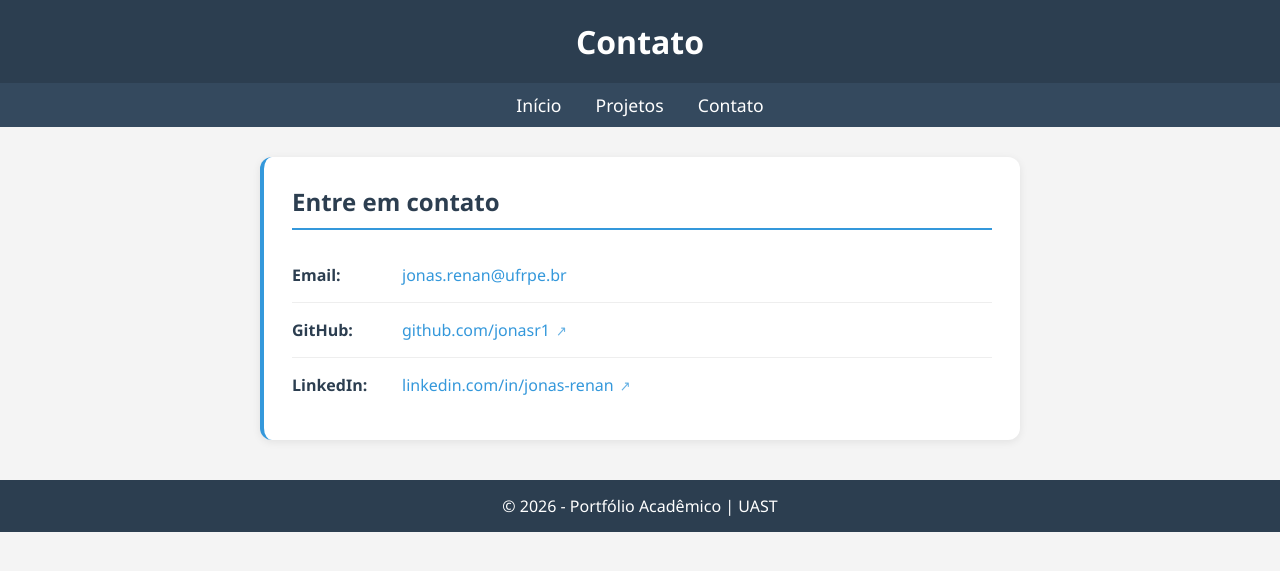
After one commit to jonasr1/portfolio-django, a Django app: page /portfolio/contact/ in a window 1280 px wide. The commit adds this page. Shown: the top 571 px of the page. Run offline with Django 5.2, Linux system fonts and the light colour scheme.

Commit message:
feat: add contact section and refactor technical names to English

```diff
--- a/core/templates/core/base.html
+++ b/core/templates/core/base.html
@@ -1,8 +1,8 @@
 {% load static %}
 <!DOCTYPE html>
 <html lang="pt-br">
-    <head>
-    <meta name="keywords" content="portfolio, django, projetos, programação">
+<head>
+    <meta name="keywords" content="portfolio, django, projects, programming">
     <meta name="description"
         content="{% block meta_description %}Portfólio{% endblock meta_description %}">
     <meta charset="UTF-8">
@@ -18,7 +18,8 @@
 
     <nav>
         <a href="{% url 'portfolio:home' %}">Início</a>
-        <a href="{% url 'portfolio:projetos' %}">Projetos</a>
+        <a href="{% url 'portfolio:projects' %}">Projetos</a>
+        <a href="{% url 'portfolio:contact' %}">Contato</a>
     </nav>
 
     <div class="container">
--- /dev/null
+++ b/portfolio/static/portfolio/css/contact.css
@@ -0,0 +1,84 @@
+.contact-section {
+    max-width: 760px;
+    margin: 30px auto;
+    padding: 28px;
+    background: #ffffff;
+    border-radius: 12px;
+    box-shadow: 0 2px 8px rgba(0, 0, 0, 0.08);
+    border-left: 4px solid #3498db;
+}
+
+.contact-section h2 {
+    color: #2c3e50;
+    margin-bottom: 18px;
+    padding-bottom: 10px;
+    border-bottom: 2px solid #3498db;
+}
+
+.contact-list {
+    list-style: none;
+    padding: 0;
+    margin: 0;
+}
+
+.contact-list li {
+    display: flex;
+    align-items: baseline;
+    gap: 12px;
+    padding: 12px 0;
+    border-bottom: 1px solid #eee;
+    font-size: 16px;
+}
+
+.contact-list li:last-child {
+    border-bottom: none;
+}
+
+.contact-list strong {
+    min-width: 90px;
+    color: #2c3e50;
+    font-weight: 600;
+}
+
+.contact-list a {
+    color: #3498db;
+    text-decoration: none;
+    font-weight: 500;
+    padding: 4px 8px;
+    border-radius: 8px;
+    word-break: break-word;
+}
+
+.contact-list a:hover {
+    background: #eef7ff;
+}
+
+.contact-list a:focus-visible {
+    outline: 2px solid #3498db;
+    outline-offset: 2px;
+}
+
+.contact-list a[target="_blank"]::after {
+    content: "↗";
+    display: inline-block;
+    margin-left: 6px;
+    font-size: 0.9em;
+    opacity: 0.75;
+}
+
+@media (max-width: 520px) {
+    .contact-section {
+        margin: 20px auto;
+        padding: 20px;
+    }
+
+    .contact-list li {
+        flex-direction: column;
+        gap: 6px;
+        align-items: flex-start;
+    }
+
+    .contact-list strong {
+        min-width: 0;
+    }
+}
--- /dev/null
+++ b/portfolio/templates/portfolio/contact.html
@@ -0,0 +1,30 @@
+{% extends "core/base.html" %}
+{% load static %}
+{% block title %}
+  Contato
+{% endblock title %}
+{% block header_title %}
+  Contato
+{% endblock header_title %}
+{% block extra_css %}
+  <link rel="stylesheet" href="{% static 'portfolio/css/contact.css' %}">
+{% endblock extra_css %}
+{% block content %}
+  <div class="contact-section">
+    <h2>Entre em contato</h2>
+    <ul class="contact-list">
+      <li>
+        <strong>Email:</strong>
+        <a href="mailto:jonas.renan@ufrpe.br">jonas.renan@ufrpe.br</a>
+      </li>
+      <li>
+        <strong>GitHub:</strong>
+        <a href="https://github.com/jonasr1" target="_blank" rel="noopener noreferrer">github.com/jonasr1</a>
+      </li>
+      <li>
+        <strong>LinkedIn:</strong>
+        <a href="https://linkedin.com/in/jonas-renan-425591232" target="_blank" rel="noopener noreferrer">linkedin.com/in/jonas-renan</a>
+      </li>
+    </ul>
+  </div>
+{% endblock content %}
--- a/portfolio/urls.py
+++ b/portfolio/urls.py
@@ -6,5 +6,6 @@ app_name = "portfolio"
 
 urlpatterns = [
     path("", views.home, name="home"),
-    path("projetos/", views.projetos, name="projetos"),
+    path("projects/", views.projects, name="projects"),
+    path("contact/", views.contact, name="contact"),
 ]
--- a/portfolio/views.py
+++ b/portfolio/views.py
@@ -6,5 +6,9 @@ def home(request: HttpRequest) -> HttpResponse:
     return render(request, "portfolio/home.html")
 
 
-def projetos(request: HttpRequest) -> HttpResponse:
-    return render(request, "portfolio/projetos.html")
+def projects(request: HttpRequest) -> HttpResponse:
+    return render(request, "portfolio/projects.html")
+
+
+def contact(request: HttpRequest) -> HttpResponse:
+    return render(request, "portfolio/contact.html")
```
Also changed, not shown: portfolio/static/portfolio/css/home.css (+9 -9 lines), portfolio/static/portfolio/css/projects.css (renamed from portfolio/static/portfolio/css/projetos.css, +8 -8 lines), portfolio/templates/portfolio/home.html (+4 -7 lines), portfolio/templates/portfolio/projects.html (renamed from portfolio/templates/portfolio/projetos.html, +9 -9 lines).
